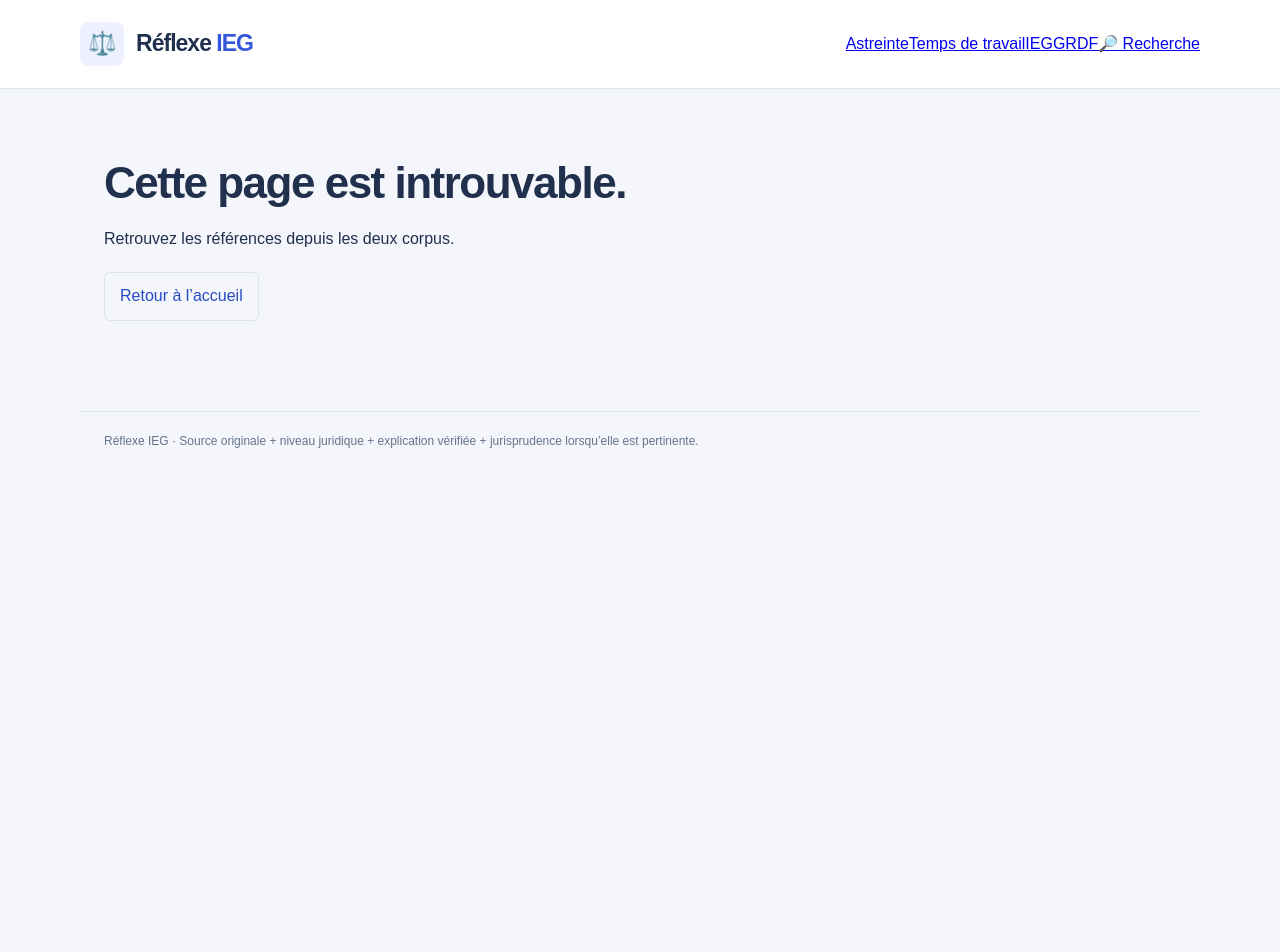
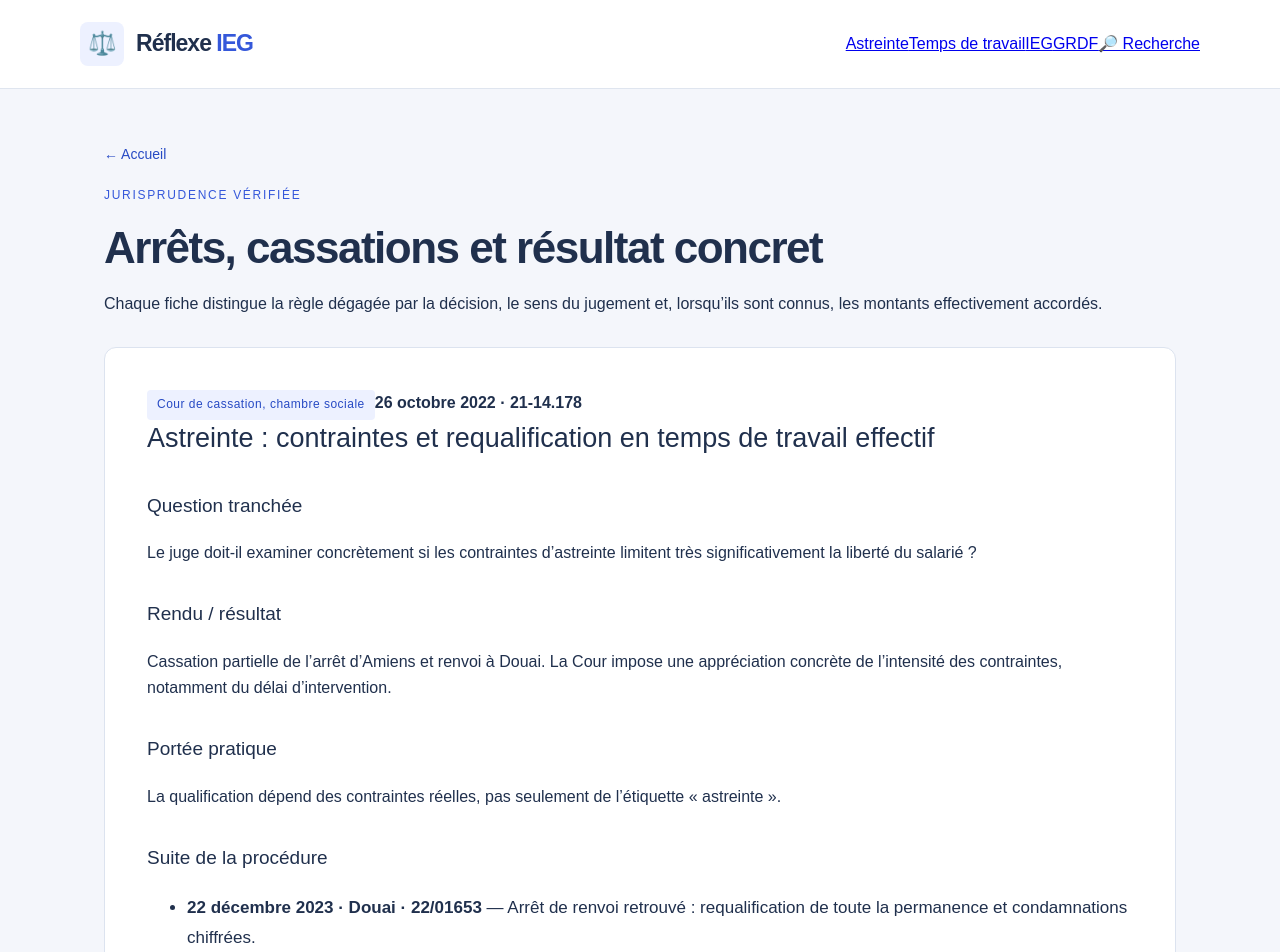
Before and after one commit to hajjitoufik4-eng/reflexe-textes-ieg-v21, a Next.js app: page /jurisprudence in a window 1280 px wide. Before the commit this address had no page. Shown: the top 952 px of the page. Before the commit the page ends 800 px from the top, so only its background shows below. Built offline with nearby package versions, Linux system fonts and the light colour scheme.

Commit message:
Ajouter une page jurisprudence avec les rendus

```diff
--- /dev/null
+++ b/src/app/jurisprudence/page.jsx
@@ -0,0 +1,26 @@
+import Link from 'next/link';
+import { jurisprudence } from '../../data/jurisprudence.js';
+
+export const metadata = { title: 'Jurisprudence et résultats' };
+
+export default function JurisprudencePage() {
+  return <>
+    <Link className="back" href="/">← Accueil</Link>
+    <div className="eyebrow">Jurisprudence vérifiée</div>
+    <h1>Arrêts, cassations et résultat concret</h1>
+    <p className="lead">Chaque fiche distingue la règle dégagée par la décision, le sens du jugement et, lorsqu’ils sont connus, les montants effectivement accordés.</p>
+    <div className="results">
+      {jurisprudence.map((j) => <article className="reader case-card" key={j.id}>
+        <div className="case-heading"><span className="stamp">{j.court}</span><strong>{j.date} · {j.number}</strong></div>
+        <h2>{j.title || j.number}</h2>
+        <h3>Question tranchée</h3><p>{j.issue}</p>
+        <h3>Rendu / résultat</h3><p>{j.result}</p>
+        {j.scope && <><h3>Portée pratique</h3><p>{j.scope}</p></>}
+        {j.judgment?.amounts?.length > 0 && <><h3>Montants accordés dans cette affaire</h3><div className="amounts">{j.judgment.amounts.map(([label, amount]) => <div className="amount-row" key={label}><span>{label}</span><strong>{amount}</strong></div>)}</div></>}
+        {j.judgment?.follow?.length > 0 && <><h3>Suite de la procédure</h3><ul>{j.judgment.follow.map((f,i)=><li key={i}><strong>{f.label}</strong>{f.text ? ` — ${f.text}` : ''}</li>)}</ul></>}
+        {j.limit && <p className="notice"><strong>Limite :</strong> {j.limit}</p>}
+        <a className="source" href={j.url} target="_blank" rel="noopener noreferrer">Consulter la décision source ↗</a>
+      </article>)}
+    </div>
+  </>;
+}
```
